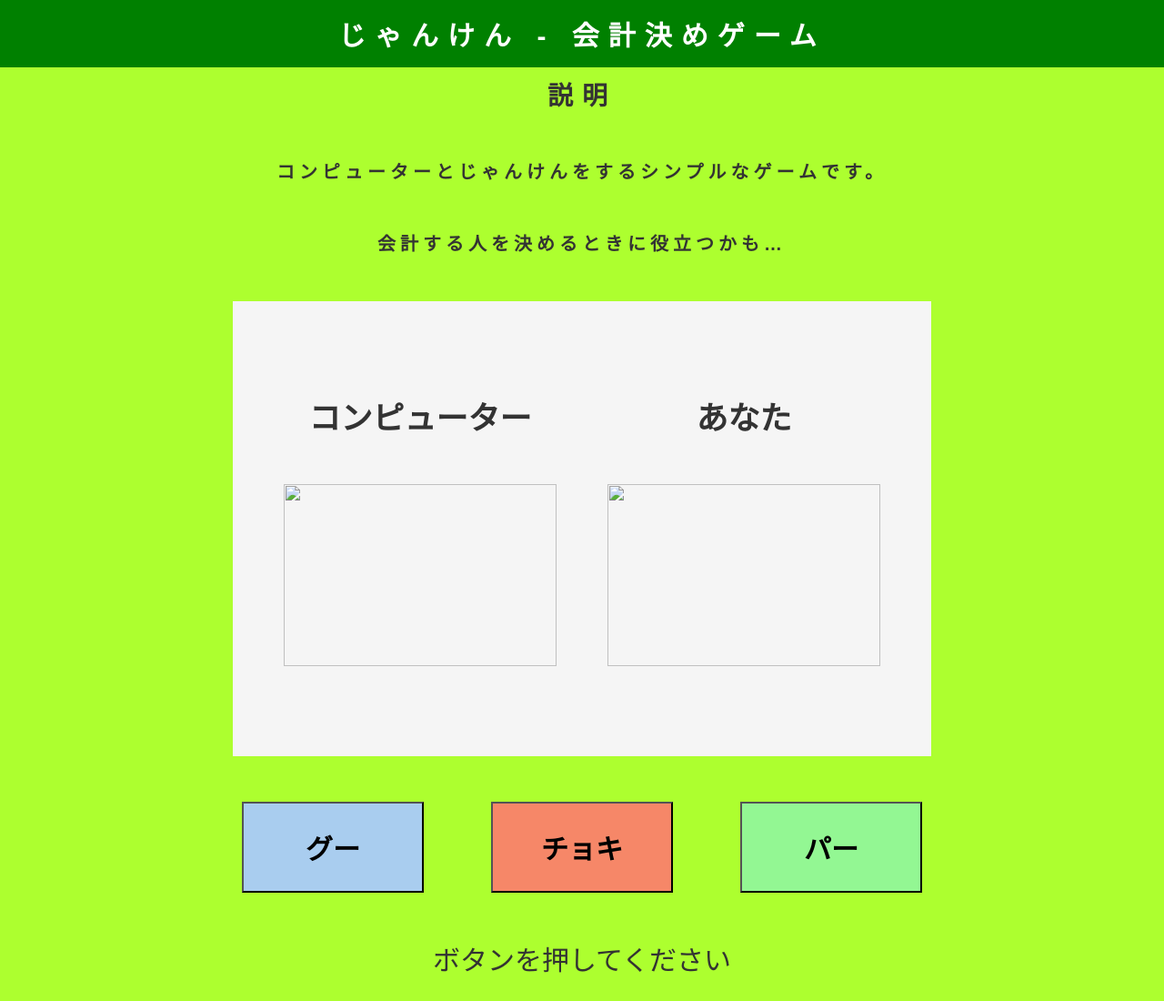
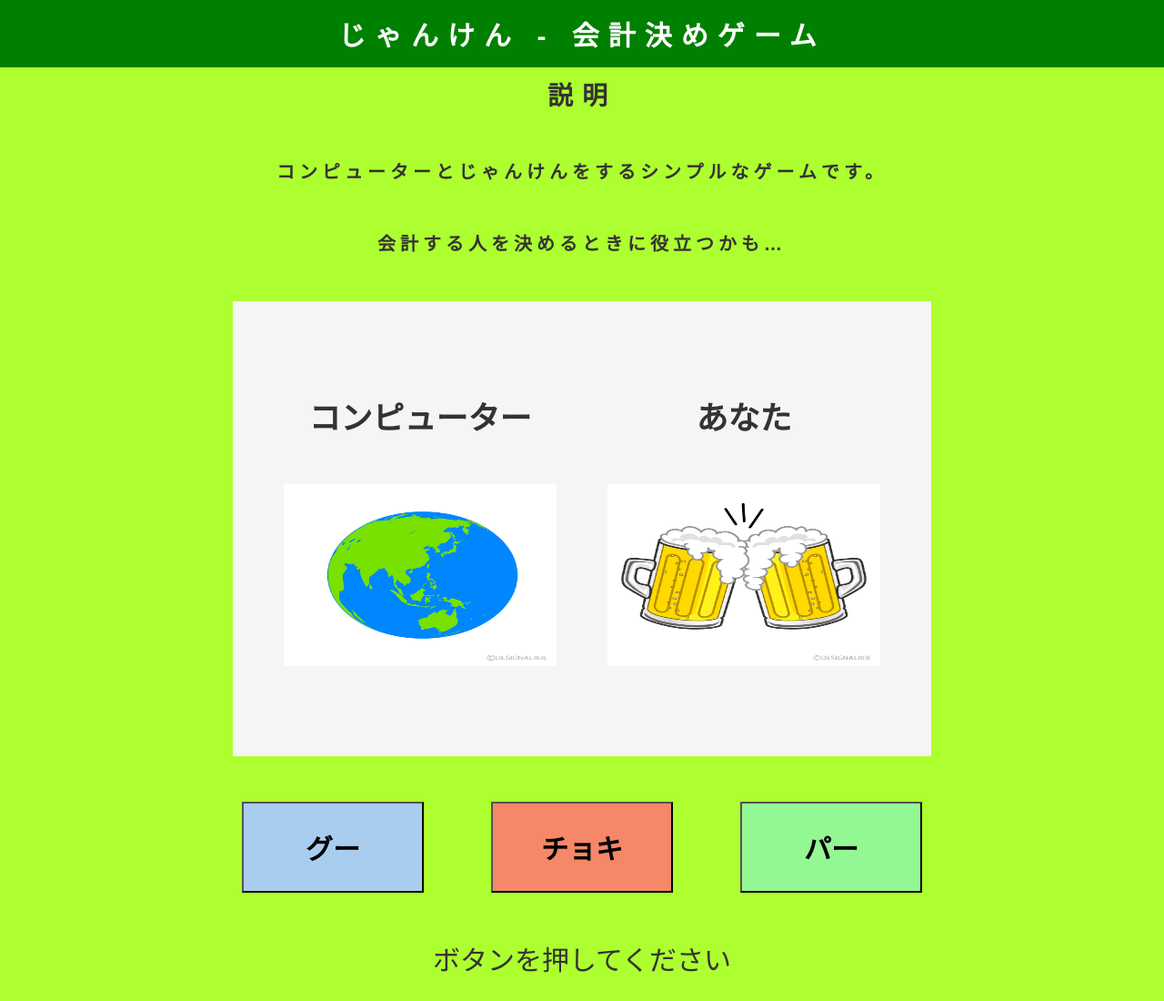
Before and after one commit to Taiga-422/drinking_party_2, a plain HTML site: page janken.html in a window 1280 px wide. Shown: the top 1100 px of the page at 91% size. Drawn offline with nearby package versions, Linux system fonts and the light colour scheme; no server answers.

Commit message:
初期画像を入れてみた

```diff
--- a/janken.html
+++ b/janken.html
@@ -20,12 +20,12 @@
             <div class="computer">
                 <p>コンピューター</p>
                 <!-- コンピューター側の選択を表示する画像 -->
-                <img id="computerChoiceImg" src="">
+                <img id="computerChoiceImg" src="img/earth_img.png">
             </div>
             <div class="user">
                 <p>あなた</p>
                 <!-- ユーザー側の選択を表示する画像 -->
-                <img id="userChoiceImg" src="">
+                <img id="userChoiceImg" src="img/beer_img.png">
             </div>
         </div>
     </section>
```
